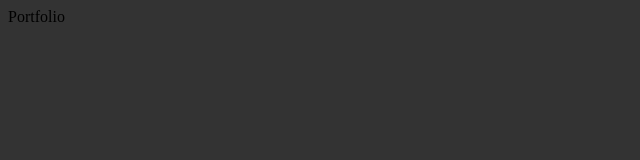
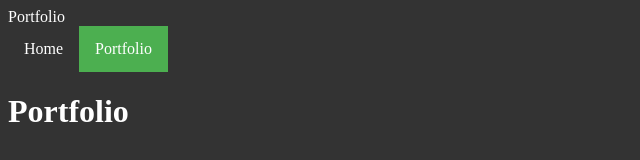
Before and after one commit to Agwebberley/agwebberley.tk, a plain HTML site: page portfolio.html in a window 1280 px wide. Shown: the whole page, without its empty margins (0-640 px from the left). Drawn offline with Linux system fonts and the light colour scheme.

Commit message:
portfolio

```diff
--- a/portfolio.html
+++ b/portfolio.html
@@ -7,6 +7,13 @@
 	</head>
 
 	<body>
+		<ul>
+			<li><a href="index.html">Home</a></li>
+			<li class="active"><a href=portfolio.html>Portfolio</a></li>
+
+		</ul>
+
+		<h1>Portfolio</h1>
 
 	</body>
 
--- a/style.css
+++ b/style.css
@@ -2,12 +2,8 @@
 body {
 
 	background-color: #333;
+  color: white;
 
-}
-
-h1	{
-
-	color: white;
 }
 
 ul {
```
